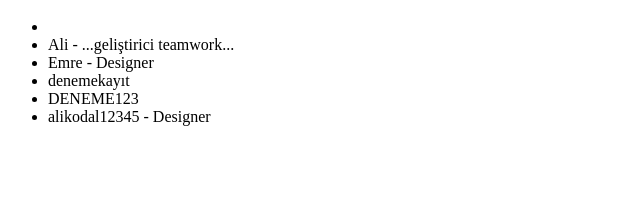
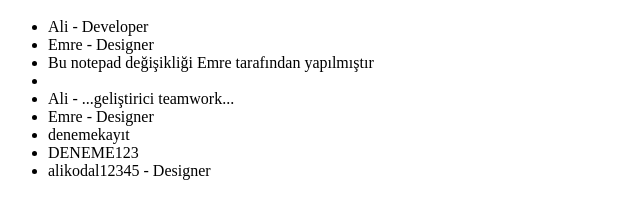
Before and after one commit to Alikodal1/teamwork, a plain HTML site: page team.html in a window 1280 px wide. Shown: the part 48-266 px from the top of the page, without its empty margins (0-640 px from the left). Drawn offline with Linux system fonts and the light colour scheme.

Commit message:
Bu dosya Emre tarafından düzenlenmiştir. (#2)

```diff
--- a/team.html
+++ b/team.html
@@ -9,6 +9,10 @@
 <h1>Team Members</h1>
 
 <ul>
+<li>Ali - Developer</li>
+<li>Emre - Designer</li>
+<li>Bu notepad değişikliği Emre tarafından yapılmıştır</li>
+
 <li>
 <li>Ali -  ...geliştirici teamwork...</li>
 <li>Emre - Designer</li>
```
